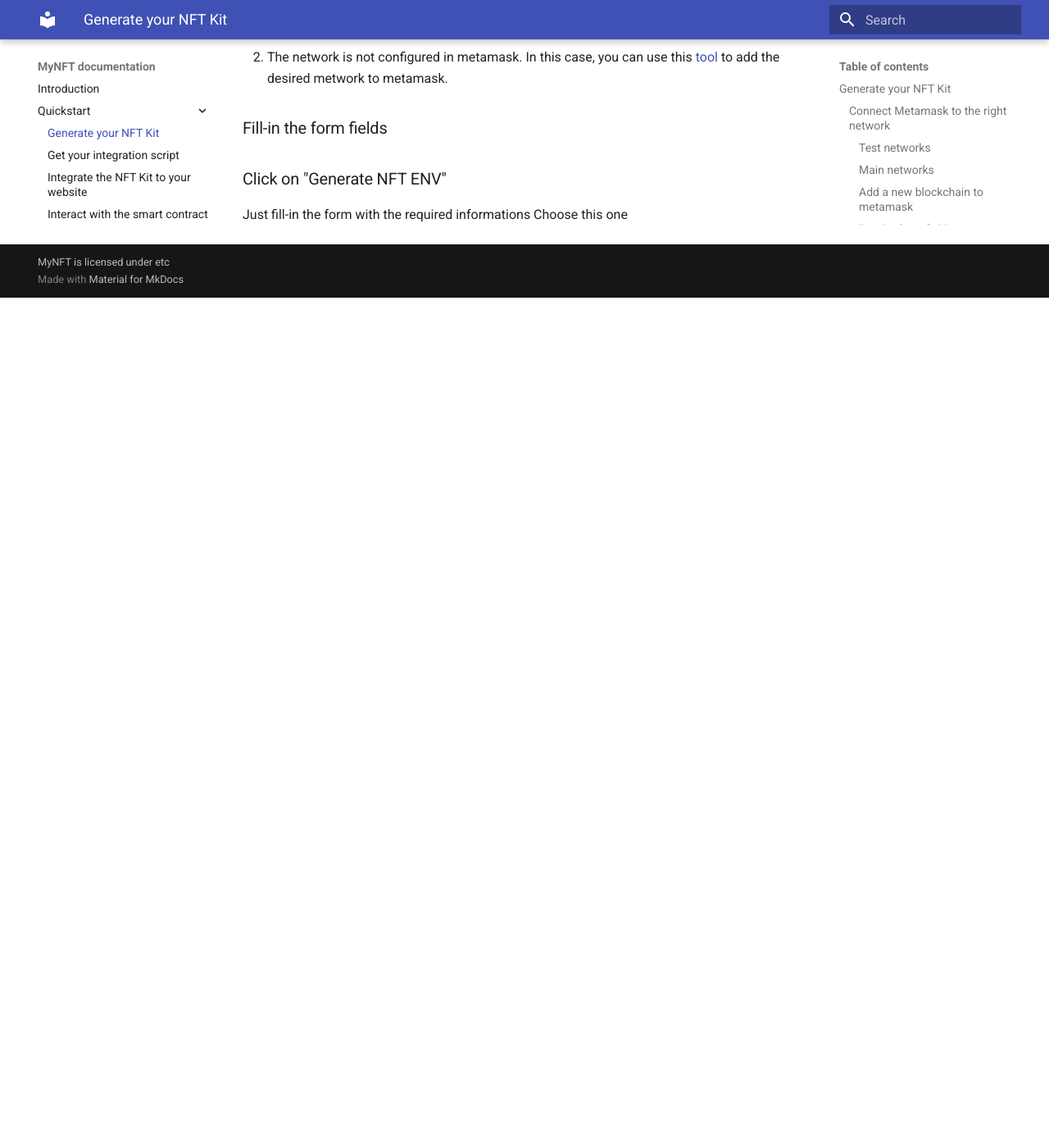
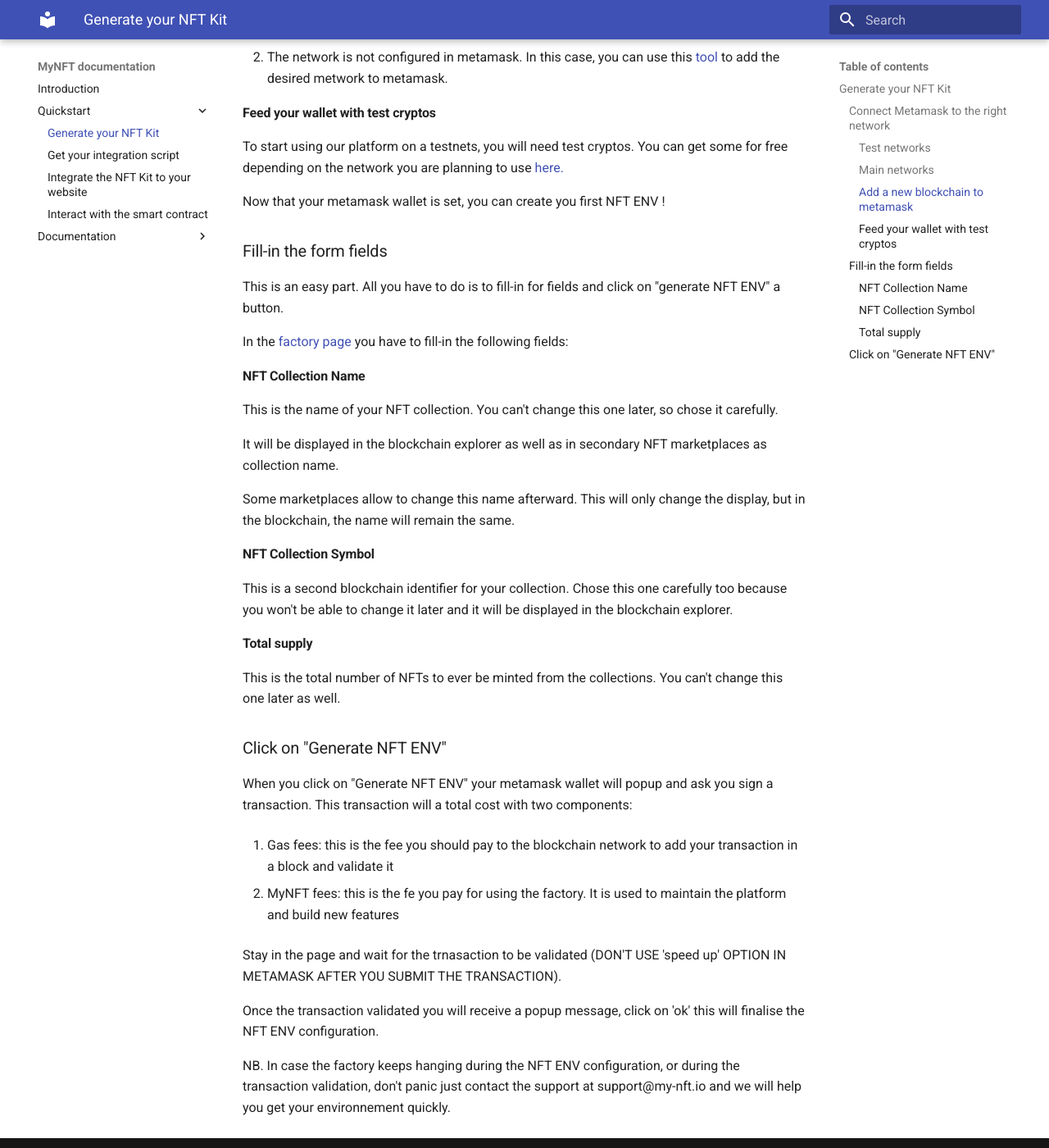
Before and after one commit to my-nft/factory-docs, an MkDocs documentation site: the page built from docs/quickstart/generate_your_nft_kit.md, in a window 1280 px wide and 1400 px high, scrolled down 1115 px. Shown: the whole window at 82% size. Built offline with MkDocs 1.6.1 and Material for MkDocs 9.7.7, drawn with Linux system fonts in a browser that asks for light colours; before the commit the page ends 1478 px from its top, so only the background shows below that.

Commit message:
Generate your nft kit

```diff
--- a/docs/quickstart/generate_your_nft_kit.md
+++ b/docs/quickstart/generate_your_nft_kit.md
@@ -32,7 +32,41 @@
 1. The network is hidden, which is most of the time the case for Ethereum testnets. <a href="https://devtonight.com/articles/metamask-testnet-wallet-setup-for-blockchain-development" target="_blank">Here</a> is how to display Ethereum testnets in Metamask (go to 'Add Testnets To MetaMask').
 2. The network is not configured in metamask. In this case, you can use this <a href="https://rpc.info/" target="_blank">tool</a> to add the desired metwork to metamask.
 
+#### Feed your wallet with test cryptos
+
+To start using our platform on a testnets, you will need test cryptos.
+You can get some for free depending on the network you are planning to use <a href="https://cointool.app/tools/faucets" target="_blank">here.</a>
+
+Now that your metamask wallet is set, you can create you first NFT ENV !
 ### Fill-in the form fields
+This is an easy part. All you have to do is to fill-in for fields and click on "generate NFT ENV" a button.
+
+In the <a href="https://minting.my-nft.io" target="_blank">factory page</a> you have to fill-in the following fields:
+
+#### NFT Collection Name
+This is the name of your NFT collection. You can't change this one later, so chose it carefully.
+
+It will be displayed in the blockchain explorer as well as in secondary NFT marketplaces as collection name.
+
+Some marketplaces allow to change this name afterward.
+This will only change the display, but in the blockchain, the name will remain the same.
+
+#### NFT Collection Symbol
+This is a second blockchain identifier for your collection.
+Chose this one carefully too because you won't be able to change it later and it will be displayed in the blockchain explorer.
+
+#### Total supply
+This is the total number of NFTs to ever be minted from the collections. You can't change this one later as well.
+
 ### Click on "Generate NFT ENV"
-Just fill-in the form with the required informations
-Choose this one
+When you click on "Generate NFT ENV" your metamask wallet will popup and ask you sign a transaction. This transaction will a total cost with two components:
+
+1. Gas fees: this is the fee you should pay to the blockchain network to add your transaction in a block and validate it
+
+2. MyNFT fees: this is the fe you pay for using the factory. It is used to maintain the platform and build new features
+
+Stay in the page and wait for the trnasaction to be validated (DON'T USE 'speed up' OPTION IN METAMASK AFTER YOU SUBMIT THE TRANSACTION).
+
+Once the transaction validated you will receive a popup message, click on 'ok' this will finalise the NFT ENV configuration.
+
+NB. In case the factory keeps hanging during the NFT ENV configuration, or during the transaction validation, don't panic just contact the support at support@my-nft.io and we will help you get your environnement quickly.
```
